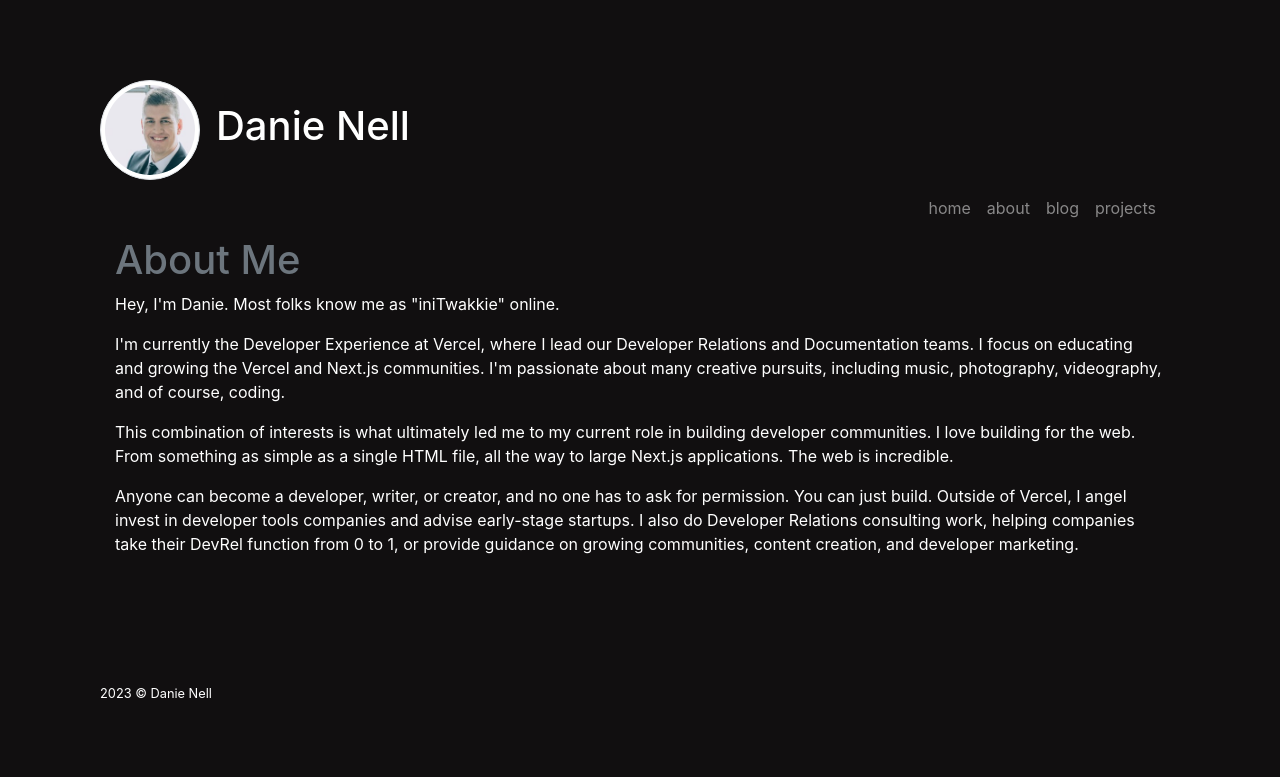
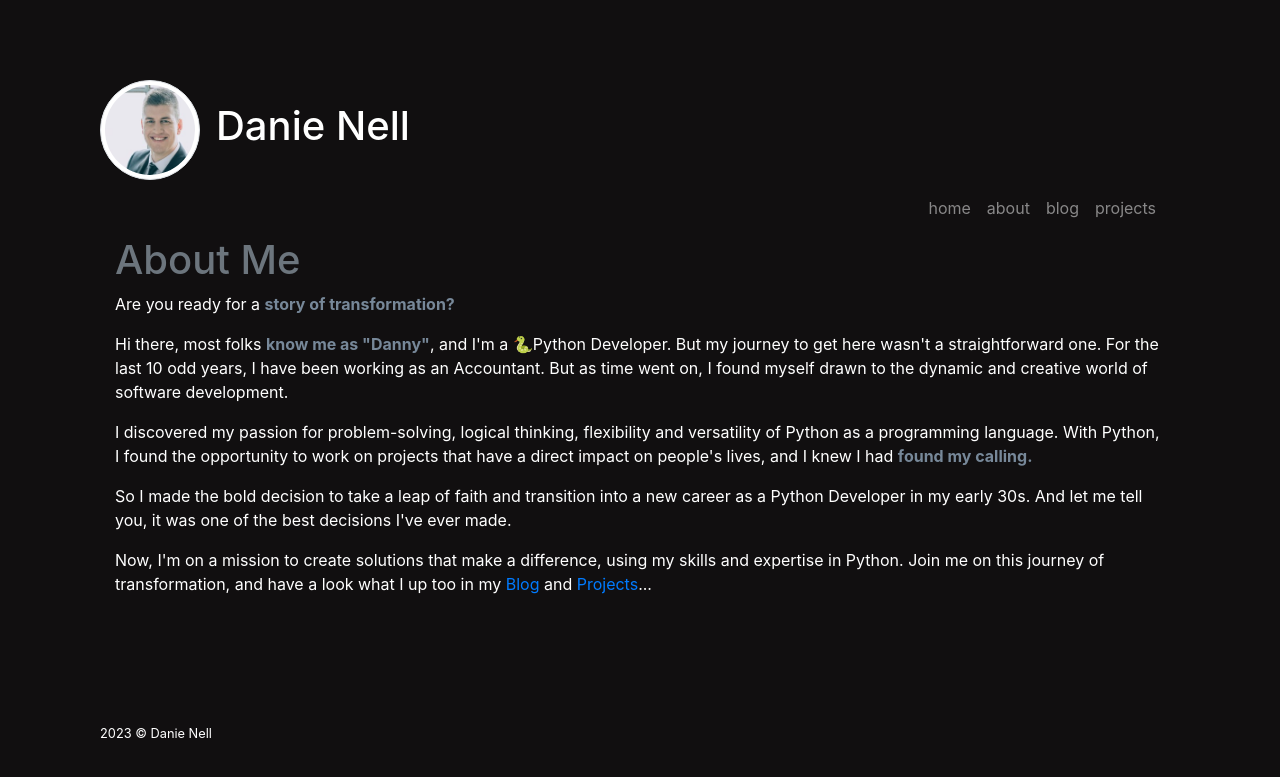
Before and after one commit to buildwithdan/flask-portfolio, a Flask app: page /about in a window 1280 px wide. Shown: the top 777 px of the page. Run offline with Flask 2, Linux system fonts and the light colour scheme; some libraries are stand-ins or nearby versions.

Commit message:
html updates

```diff
--- a/api/templates/about.html
+++ b/api/templates/about.html
@@ -1,28 +1,39 @@
 {% extends "base.html" %} {% block title%}About{% endblock%} {% block content%}
 <h1 class="text-secondary" align="">About Me</h1>
-<p class="">Hey, I'm Danie. Most folks know me as "iniTwakkie" online.</p>
-
 <p class="">
-  I'm currently the Developer Experience at Vercel, where I lead our Developer
-  Relations and Documentation teams. I focus on educating and growing the Vercel
-  and Next.js communities. I'm passionate about many creative pursuits,
-  including music, photography, videography, and of course, coding.
+  Are you ready for a
+  <strong style="color: lightslategray">story of transformation?</strong>
 </p>
 
 <p class="">
-  This combination of interests is what ultimately led me to my current role in
-  building developer communities. I love building for the web. From something as
-  simple as a single HTML file, all the way to large Next.js applications. The
-  web is incredible.
+  Hi there, most folks
+  <strong style="color: lightslategray">know me as "Danny"</strong>, and I'm a
+  &#128013;Python Developer. But my journey to get here wasn't a straightforward
+  one. For the last 10 odd years, I have been working as an Accountant. But as
+  time went on, I found myself drawn to the dynamic and creative world of
+  software development.
 </p>
 
 <p class="">
-  Anyone can become a developer, writer, or creator, and no one has to ask for
-  permission. You can just build. Outside of Vercel, I angel invest in developer
-  tools companies and advise early-stage startups. I also do Developer Relations
-  consulting work, helping companies take their DevRel function from 0 to 1, or
-  provide guidance on growing communities, content creation, and developer
-  marketing.
+  I discovered my passion for problem-solving, logical thinking, flexibility and
+  versatility of Python as a programming language. With Python, I found the
+  opportunity to work on projects that have a direct impact on people's lives,
+  and I knew I had
+  <strong style="color: lightslategray">found my calling.</strong>
+</p>
+
+<p class="">
+  So I made the bold decision to take a leap of faith and transition into a new
+  career as a Python Developer in my early 30s. And let me tell you, it was one
+  of the best decisions I've ever made.
+</p>
+
+<p class="">
+  Now, I'm on a mission to create solutions that make a difference, using my
+  skills and expertise in Python. Join me on this journey of transformation, and
+  have a look what I up too in my
+  <a href="/blog" class="">Blog </a>and
+  <a href="/projects" class="">Projects</a>...
 </p>
 
 {% endblock %}
```
Also changed, not shown: api/templates/home.html (+18 -13 lines).
